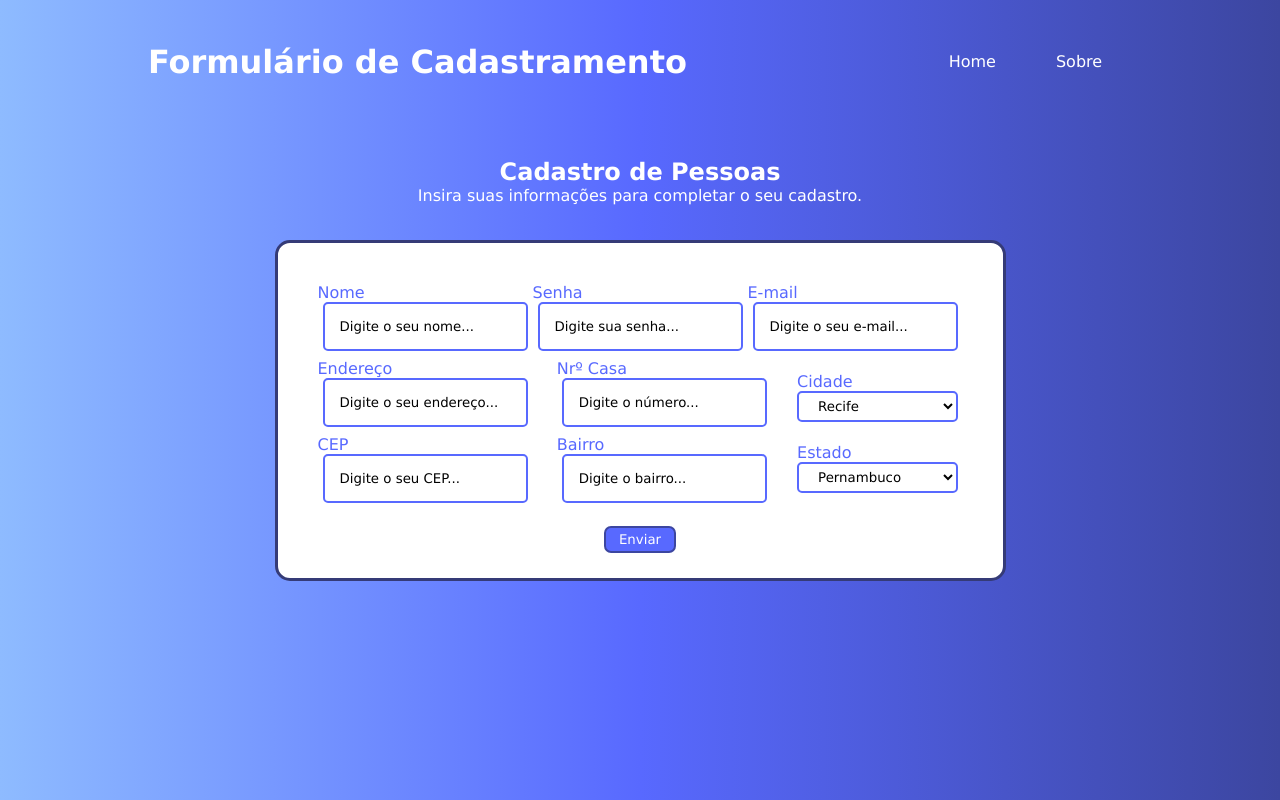
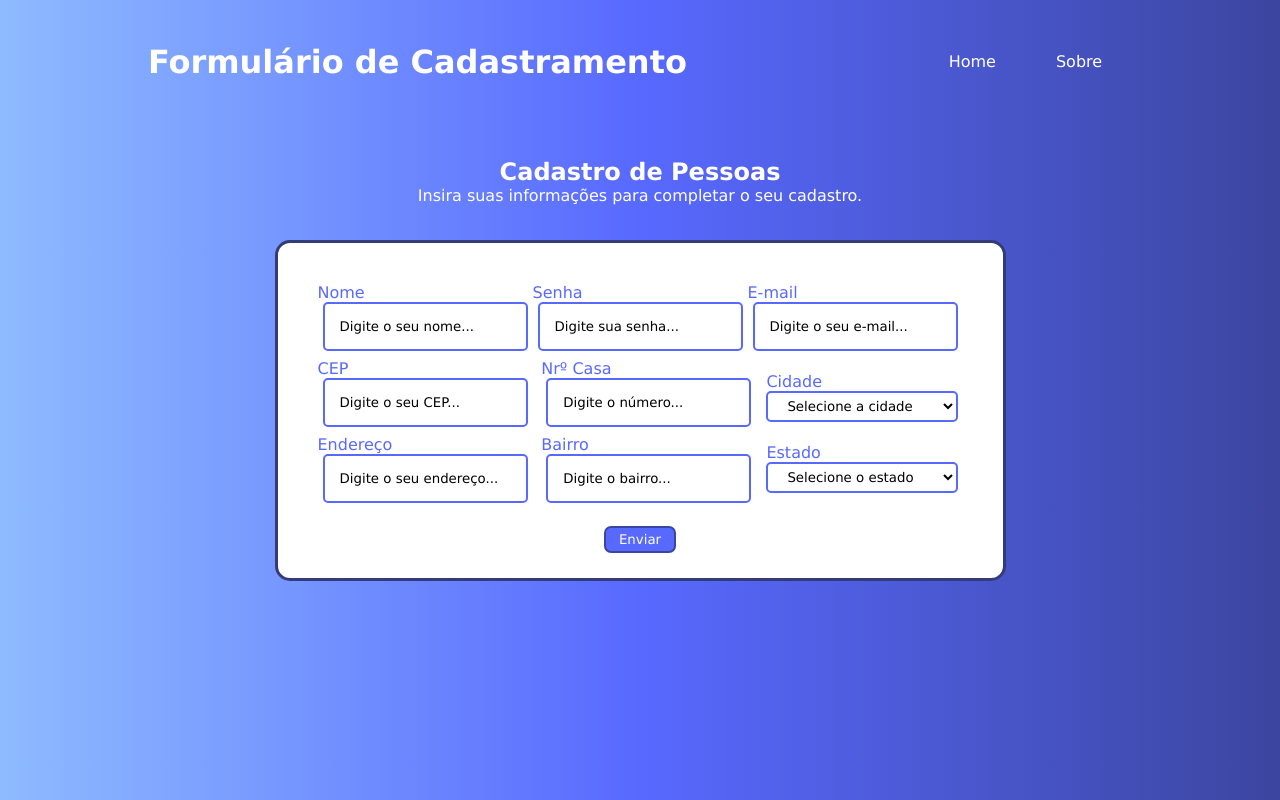
Before and after one commit to matheusviniciusga/formularioReact, a React (Vite) app: page / in a window 1280 px wide. Built offline with nearby package versions, Linux system fonts and the light colour scheme.

Commit message:
Formulario Encerrado

```diff
--- a/package.json
+++ b/package.json
@@ -10,6 +10,7 @@
     "preview": "vite preview"
   },
   "dependencies": {
+    "axios": "^1.6.8",
     "react": "^18.2.0",
     "react-dom": "^18.2.0"
   },
--- a/src/componentes/Formulario.jsx
+++ b/src/componentes/Formulario.jsx
@@ -1,4 +1,38 @@
+import 'https://code.jquery.com/jquery-3.7.1.min.js'
+import 'https://cdnjs.cloudflare.com/ajax/libs/jquery.mask/1.14.16/jquery.mask.js'
+import { useEffect, useState } from 'react'
+import ValidCep from './ValidCep';
+
 function Formulario() {
+    const estados = [
+        'Acre', 'Alagoas', 'Amapá', 'Amazonas', 'Bahia', 'Ceará', 'Distrito Federal',
+        'Espírito Santo', 'Goiás', 'Maranhão', 'Mato Grosso', 'Mato Grosso do Sul', 'Minas Gerais',
+        'Pará', 'Paraíba', 'Paraná', 'Pernambuco', 'Piauí', 'Rio de Janeiro', 'Rio Grande do Norte',
+        'Rio Grande do Sul', 'Rondônia', 'Roraima', 'Santa Catarina', 'São Paulo', 'Sergipe', 'Tocantins'
+    ];
+
+    const cidades = [
+        'Rio Branco', 'Maceió', 'Macapá', 'Manaus', 'Salvador', 'Fortaleza', 'Brasília',
+        'Vitória', 'Goiânia', 'São Luís', 'Cuiabá', 'Campo Grande', 'Belo Horizonte',
+        'Belém', 'João Pessoa', 'Curitiba', 'Recife', 'Teresina', 'Rio de Janeiro', 'Natal',
+        'Porto Alegre', 'Porto Velho', 'Boa Vista', 'Florianópolis', 'São Paulo', 'Aracaju', 'Palmas'
+    ];
+
+    const [endereco, setEndereco] = useState({
+        rua: '',
+        bairro: '',
+        cidade: '',
+        estado: ''
+    });
+
+    const handleAddressChange = (address) => {
+        setEndereco(address);
+    };
+
+    useEffect(() => {
+        $('#cep').mask('00000-000');
+    }, []);
+
     return(
         <>
             <section className="conteudoPag">
@@ -28,12 +62,12 @@ function Formulario() {
                         <div className="campo2">
                             <div className="subCampo1">
                                 <div className="campoInput">
-                                    <label htmlFor="endereco">Endereço</label>
-                                    <input id="endereco" type="text" placeholder="Digite o seu endereço..."/>
+                                    <label htmlFor="cep">CEP</label>
+                                    <ValidCep onAddressChange={handleAddressChange} />
                                 </div>
                                 <div className="campoInput">
-                                    <label htmlFor="cep">CEP</label>
-                                    <input id="cep" type="text" placeholder="Digite o seu CEP..."/>
+                                    <label htmlFor="endereco">Endereço</label>
+                                    <input id="endereco" type="text" placeholder="Digite o seu endereço..." value={endereco.rua}/>
                                 </div>
                             </div>
                             <div className="subCampo2">
@@ -43,22 +77,26 @@ function Formulario() {
                                 </div>
                                 <div className="campoInput">
                                     <label htmlFor="bairro">Bairro</label>
-                                    <input id="bairro" type="text" placeholder="Digite o bairro..."/>
+                                    <input id="bairro" type="text" placeholder="Digite o bairro..." value={endereco.bairro}/>
                                 </div>
                             </div>
                             <div className="subCampo3">
                                 <div className="campoSelect">
                                     <label htmlFor="cidade">Cidade </label>
-                                    <select name="cidade" id="cidade">
-                                        <option value="value1">Recife</option>
-                                        <option value="value2">Salvador</option>
+                                    <select name="cidade" id="cidade" value={endereco.cidade} onChange={(e) => setEndereco({ ...endereco, cidade: e.target.value })}>
+                                        <option value="">Selecione a cidade</option>
+                                        {cidades.map((cidade, index) => (
+                                            <option key={index} value={cidade}>{cidade}</option>
+                                        ))}
                                     </select>
                                 </div>
                                 <div className="campoSelect">
                                     <label htmlFor="estado">Estado </label>
-                                    <select name="estado" id="estado">
-                                        <option value="value1">Pernambuco</option>
-                                        <option value="value2">Bahia</option>
+                                    <select name="estado" id="estado" value={endereco.estado} onChange={(e) => setEndereco({ ...endereco, estado: e.target.value })}>
+                                    <option value="">Selecione o estado</option>
+                                        {estados.map((estado, index) => (
+                                            <option key={index} value={estado}>{estado}</option>
+                                        ))}
                                     </select>
                                 </div>
                             </div>
--- /dev/null
+++ b/src/componentes/ValidCep.jsx
@@ -0,0 +1,87 @@
+import React, { useState } from 'react';
+import axios from 'axios';
+
+function ValidCep({ onAddressChange }) {
+    const [cep, setCep] = useState('');
+
+    const handleChange = (event) => {
+        setCep(event.target.value);
+    };
+
+    const fetchAddress = async () => {
+        try {
+            const response = await axios.get(`https://viacep.com.br/ws/${cep}/json/`);
+            const address = {
+                rua: response.data.logradouro,
+                bairro: response.data.bairro,
+                cidade: response.data.localidade,
+                estado: response.data.uf
+            };
+            onAddressChange(address);
+            console.log("Endereço Achado");
+        } catch (error) {
+            console.error('Erro ao buscar o endereço: ', error);
+            console.log("Erro");
+        }
+    };
+
+    const handleBlur = () => {
+        fetchAddress();
+    };
+
+    return (
+        <>
+            <input
+                id="cep"
+                type="text"
+                placeholder="Digite o seu CEP..."
+                value={cep}
+                onChange={handleChange}
+                onBlur={handleBlur}
+                defaultValue=""
+            />
+        </>
+    );
+}
+
+export default ValidCep;
+
+/*const cep = document.querySelector('#cep');
+
+    const endereco = document.querySelector('#endereco');
+    const bairro = document.querySelector('#bairro');
+    const cidade = document.querySelector('#cidade');
+    const estado = document.querySelector('#estado');
+
+    const mensagem = document.querySelector('#mensagem');
+
+    cep.addEventListener('focusout', async () => {
+        try {
+
+            const somenteNumeros = /^[0-9]+$/;
+            const validarCep = /^[0-9]{8}$/;
+
+            if(!somenteNumeros.test(cep.value) || !validarCep.test(cep.value)) {
+                throw {cep_erro: "Cep Inválido."}
+            }
+
+            const resposta = await fetch('https://viacep.com.br/ws/${cep.value}/json/');
+
+            if(!resposta.ok) {
+                throw await resposta.json();
+            }
+
+            const respostaCep = await resposta.json();
+
+            endereco.value = respostaCep.logradouro;
+            bairro.value = respostaCep.bairro;
+            cidade.value = respostaCep.localidade;
+            estado.value = respostaCep.uf;
+
+        } catch (error) {
+            if(error?.cep_erro) {
+                mensagem.textContent = error.cep_erro;
+                setTimeout(() => {mensagem.textContent = ''}, 5000);
+            }
+        }
+    });*/
--- a/src/index.css
+++ b/src/index.css
@@ -161,7 +161,7 @@ form input:focus {
 
     .conteudoCabecalho {
         padding: 0;
-        justify-content: space-between;
+        justify-content: space-around;
     }
 
     .conteudoPag {
@@ -183,13 +183,14 @@ form input:focus {
     }
 
     header h1 {
-        font-size: 25px;
+        font-size: 20px;
         text-align: center;
     }
 
     .conteudoCabecalho {
         padding: 0;
-        justify-content: space-between;
+        margin: 0 2px;
+        justify-content: space-around;
     }
 
     .conteudoPag {
```
Also changed, not shown: src/script.js (deleted, +0 -40 lines), 1 other file (tests, documents, lock files or other folders).
